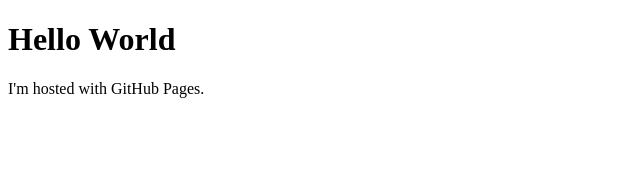
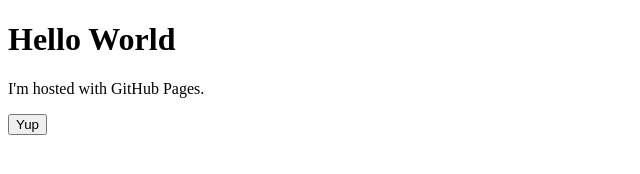
Before and after one commit to Nifusion/nifusion.github.io, a plain HTML site: page index.html in a window 1280 px wide. Shown: the full height of the page, 0-640 px from the left. Drawn offline with Linux system fonts and the light colour scheme.

Commit message:
Update index.html

```diff
--- a/index.html
+++ b/index.html
@@ -3,5 +3,6 @@
 <body>
 <h1>Hello World</h1>
 <p>I'm hosted with GitHub Pages.</p>
+  <button>Yup</button>
 </body>
 </html>
```
